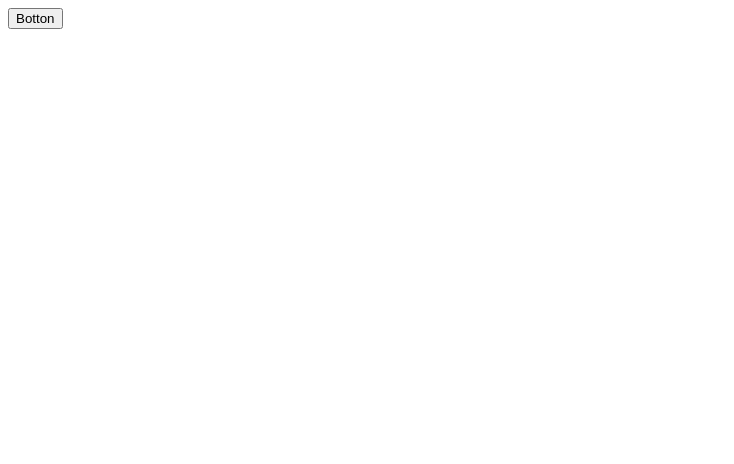
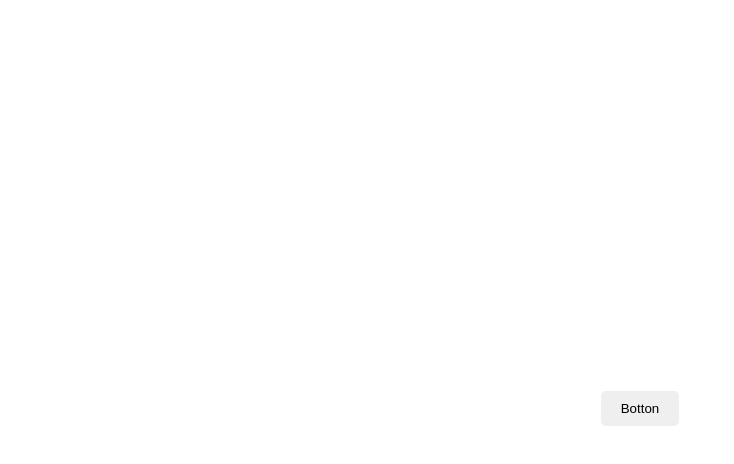
Before and after one commit to fizzvoid/Openbootcamp, a plain HTML site: page Html Css/09 - animaciones y tranciciones/Actividad 10 - html css.html in a window 1280 px wide. Shown: the whole page, without its empty margins (0-734 px from the left). Drawn offline with Linux system fonts and the light colour scheme.

Commit message:
corrigiendo Actividad 10

```diff
--- a/Html Css/09 - animaciones y tranciciones/style.css
+++ b/Html Css/09 - animaciones y tranciciones/style.css
@@ -1,7 +1,20 @@
+body {
+    min-height: 100vh;
+    display: flex;
+    justify-content: center;
+    align-items: center;
+}
+.btn-modern {
+    padding: 10px 20px;
+    transition: all 0.4s;
+    cursor: pointer;
+    border: none;
+    border-radius: 5px;
+
+}
 .btn-modern:hover {
+    color: burlywood;
     transform: translateY(-5px);
     box-shadow: black 3px 3px 10px 0px;
     background-color: bisque;
-    color: burlywood;
-    transition: 0.4s;
 }
```
